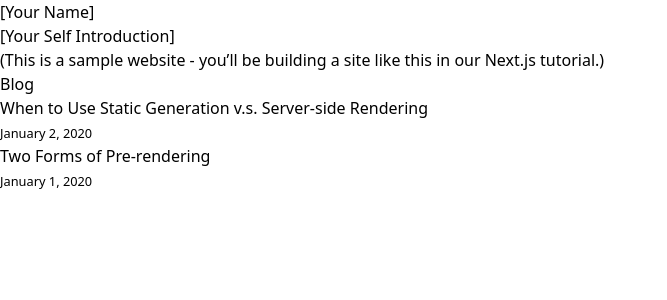
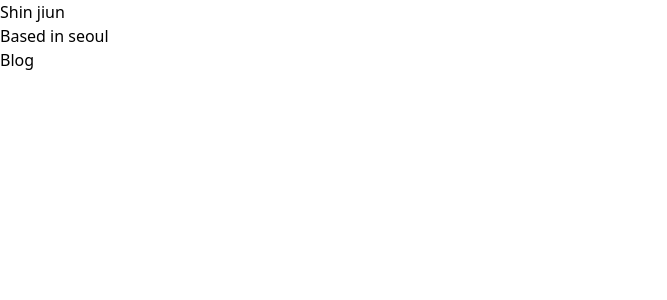
Before and after one commit to jiunshinn/jiun.dev, a Next.js app: page / in a window 1280 px wide. Shown: the top 300 px of the page, without its empty margins (0-667 px from the left). Built offline with nearby package versions, Linux system fonts and the light colour scheme.

Commit message:
blog page

```diff
--- a/components/layout.tsx
+++ b/components/layout.tsx
@@ -1,11 +1,9 @@
 import Head from 'next/head'
 import Image from 'next/image'
-// import styles from './layout.module.css'
-// import utilStyles from '../styles/utils.module.css'
 import Link from 'next/link'
 
-const name = '[Your Name]'
-export const siteTitle = 'Next.js Sample Website'
+const name = 'Shin jiun'
+export const siteTitle = 'JIUN BLOG'
 
 export default function Layout({
   children,
--- /dev/null
+++ b/src/pages/blogs/index.tsx
@@ -0,0 +1,43 @@
+import Link from 'next/link'
+import { GetStaticProps } from 'next'
+import Layout from 'components/layout'
+import { getSortedPostsData } from 'lib/posts'
+import Date from 'components/date'
+
+export default function Blog({
+  allPostsData
+}: {
+  allPostsData: {
+    date: string
+    title: string
+    id: string
+  }[]
+}) {
+  return (
+    <Layout home>
+      <section >
+        <h2>Blog</h2>
+        <ul>
+          {allPostsData.map(({ id, date, title }) => (
+            <li key={id}>
+              <Link href={`/blogs/posts/${id}`}>{title}</Link>
+              <br />
+              <small >
+                <Date dateString={date} />
+              </small>
+            </li>
+          ))}
+        </ul>
+      </section>
+    </Layout>
+  )
+}
+
+export const getStaticProps: GetStaticProps = async () => {
+  const allPostsData = getSortedPostsData()
+  return {
+    props: {
+      allPostsData
+    }
+  }
+}
--- a/src/pages/index.tsx
+++ b/src/pages/index.tsx
@@ -1,54 +1,19 @@
 import Head from 'next/head'
 import Link from 'next/link'
-import { GetStaticProps } from 'next'
-import Layout from 'components/layout'
-import { getSortedPostsData } from 'lib/posts'
-import Date from 'components/date'
+import Layout, { siteTitle } from 'components/layout'
 
-export default function Home({
-  allPostsData
-}: {
-  allPostsData: {
-    date: string
-    title: string
-    id: string
-  }[]
-}) {
+export default function Home() {
   return (
     <Layout home>
       <Head>
-        {/* <title>{siteTitle}</title> */}
+        <title>{siteTitle}</title>
       </Head>
       <section>
-        <p>[Your Self Introduction]</p>
-        <p>
-          (This is a sample website - you’ll be building a site like this in{' '}
-          <a href="https://nextjs.org/learn">our Next.js tutorial</a>.)
-        </p>
+        <p>Based in seoul</p>
       </section>
       <section >
-        <h2 >Blog</h2>
-        <ul >
-          {allPostsData.map(({ id, date, title }) => (
-            <li key={id}>
-              <Link href={`/posts/${id}`}>{title}</Link>
-              <br />
-              <small >
-                <Date dateString={date} />
-              </small>
-            </li>
-          ))}
-        </ul>
+        <Link href='/blogs'>Blog</Link>
       </section>
     </Layout>
   )
 }
-
-export const getStaticProps: GetStaticProps = async () => {
-  const allPostsData = getSortedPostsData()
-  return {
-    props: {
-      allPostsData
-    }
-  }
-}
```
Also changed, not shown: src/pages/blogs/posts/[id].tsx (renamed from src/pages/posts/[id].tsx).
